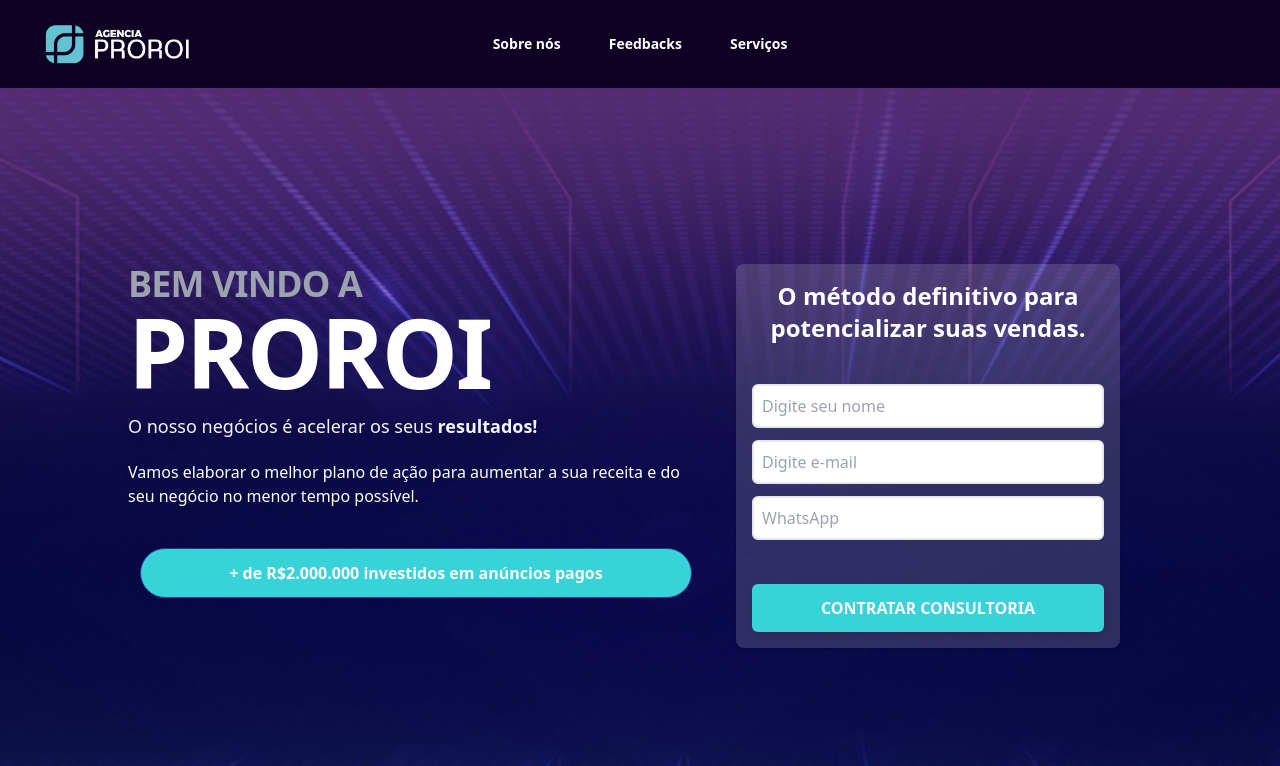
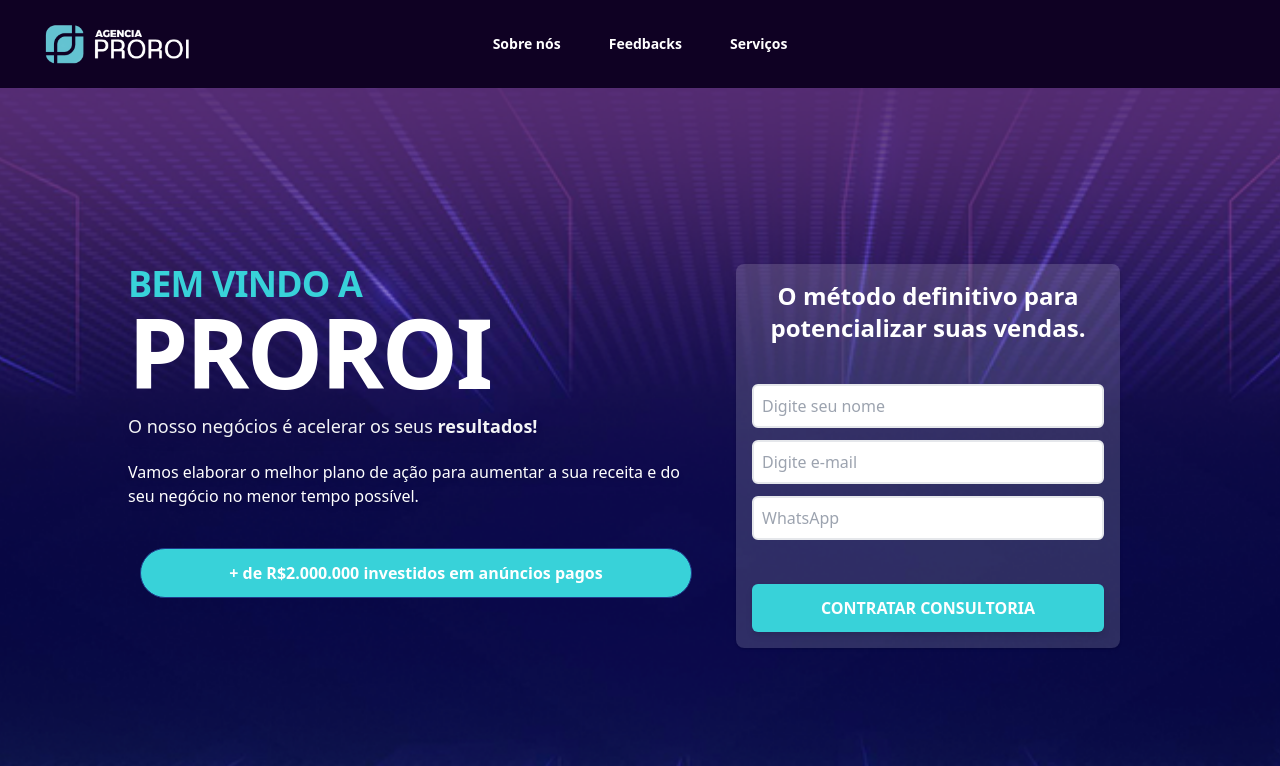
Before and after one commit to dev-divine/proroi-landing-page, a React (Vite) app: page / in a window 1280 px wide. Shown: the top 766 px of the page. Built offline with nearby package versions, Linux system fonts and the light colour scheme.

Commit message:
fix: colors

```diff
--- a/src/views/components/header.tsx
+++ b/src/views/components/header.tsx
@@ -28,7 +28,7 @@ export function Header() {
             <div className="mx-auto max-w-5xl py-36 md:py-32 lg:pb-56 lg:pt-52">
               <div className="flex flex-wrap justify-between text-center md:flex-nowrap">
                 <div className="animate move-animation-left mx-auto min-w-96 gap-20 text-center md:mx-0">
-                  <h2 className=" text-left text-4xl font-bold tracking-tight text-gray-400 sm:max-w-sm md:max-w-md md:text-left lg:max-w-lg xl:max-w-xl">
+                  <h2 className=" text-left text-4xl font-bold tracking-tight text-secondary sm:max-w-sm md:max-w-md md:text-left lg:max-w-lg xl:max-w-xl">
                     BEM VINDO A
                   </h2>
                   <h1 className="max-w-[270px] text-left text-4xl font-bold tracking-tight text-white sm:max-w-sm md:max-w-md ph:text-left ph:text-8xl lg:max-w-lg xl:max-w-xl">
```
